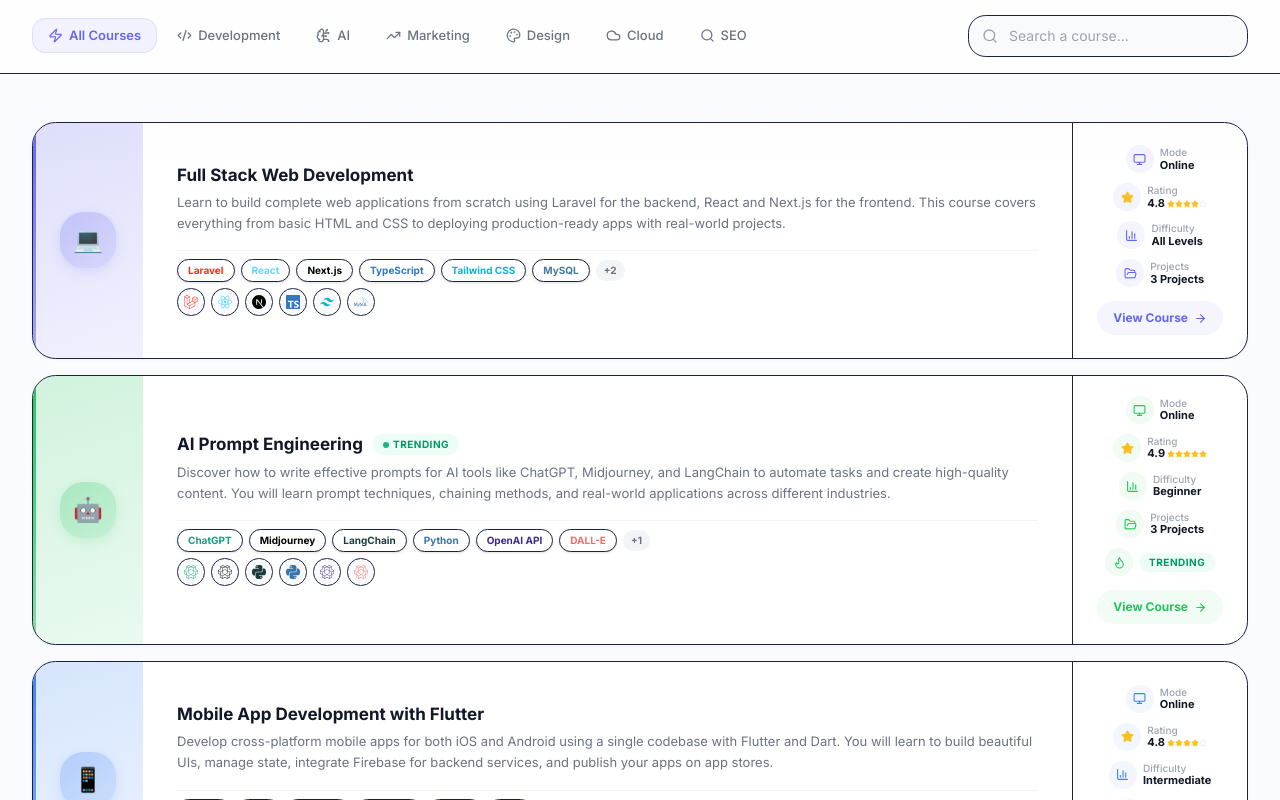
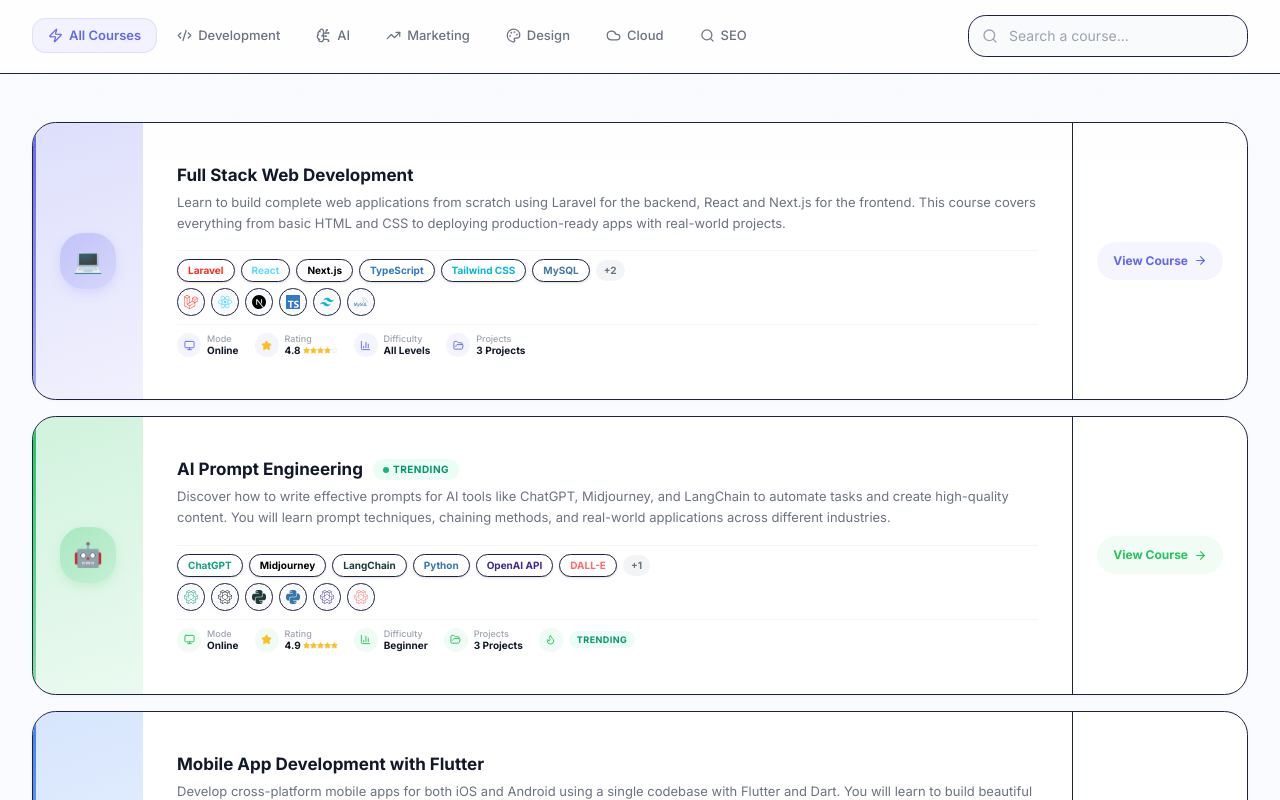
Before and after one commit to singhyogeshwar5608/larawans-new, a Next.js app: page /courses in a window 1280 px wide. Shown: the part 640-1440 px from the top of the page. Built offline with nearby package versions, Linux system fonts and the light colour scheme.

Commit message:
7b213161-5442-4184-8f64-b12a07e172a4

```diff
--- a/src/app/courses/page.tsx
+++ b/src/app/courses/page.tsx
@@ -303,13 +303,77 @@
                 );
               })}
             </div>
-            {/* Mobile-only meta row */}
-            <div className="flex sm:hidden items-center gap-3 mt-2.5">
-              <div className="flex items-center gap-1">
-                <Clock size={11} style={{ color: tc }} />
-                <span className="text-[11px] text-[#4B5563] font-semibold">{course.duration}</span>
+            {/* Divider */}
+            <div className="w-full h-px bg-[#F3F4F6] my-2"></div>
+            {/* Meta Row: Mode | Rating | Difficulty | Projects */}
+            <div className="flex items-center gap-3 sm:gap-4 flex-wrap">
+              {/* Course Mode */}
+              <div className="flex items-center gap-1.5">
+                <div className="flex h-6 w-6 items-center justify-center rounded-md" style={{ backgroundColor: `${tc}12` }}>
+                  <Monitor size={11} style={{ color: tc }} />
+                </div>
+                <div className="flex flex-col">
+                  <span className="text-[9px] text-[#9CA3AF] font-medium leading-tight">Mode</span>
+                  <span className="text-[10px] text-[#111827] font-bold leading-tight">Online</span>
+                </div>
               </div>
-              <LevelBars level={course.level} color={tc} />
+              {/* Star Rating */}
+              <div className="flex items-center gap-1.5">
+                <div className="flex h-6 w-6 items-center justify-center rounded-md" style={{ backgroundColor: `${tc}12` }}>
+                  <Star size={11} style={{ color: "#FBBF24" }} fill="#FBBF24" />
+                </div>
+                <div className="flex flex-col">
+                  <span className="text-[9px] text-[#9CA3AF] font-medium leading-tight">Rating</span>
+                  <div className="flex items-center gap-0.5">
+                    <span className="text-[10px] text-[#111827] font-bold leading-tight">4.{8 + (index % 2)}</span>
+                    <div className="flex items-center">
+                      {[1,2,3,4,5].map((s) => (
+                        <Star key={s} size={7} className={s <= (4 + (index % 2)) ? "text-[#FBBF24]" : "text-[#E5E7EB]"} fill={s <= (4 + (index % 2)) ? "#FBBF24" : "none"} />
+                      ))}
+                    </div>
+                  </div>
+                </div>
+              </div>
+              {/* Course Difficulty */}
+              <div className="flex items-center gap-1.5">
+                <div className="flex h-6 w-6 items-center justify-center rounded-md" style={{ backgroundColor: `${tc}12` }}>
+                  <BarChart3 size={11} style={{ color: tc }} />
+                </div>
+                <div className="flex flex-col">
+                  <span className="text-[9px] text-[#9CA3AF] font-medium leading-tight">Difficulty</span>
+                  <span className="text-[10px] text-[#111827] font-bold leading-tight">{course.level}</span>
+                </div>
+              </div>
+              {/* Projects Count */}
+              <div className="flex items-center gap-1.5">
+                <div className="flex h-6 w-6 items-center justify-center rounded-md" style={{ backgroundColor: `${tc}12` }}>
+                  <FolderOpen size={11} style={{ color: tc }} />
+                </div>
+                <div className="flex flex-col">
+                  <span className="text-[9px] text-[#9CA3AF] font-medium leading-tight">Projects</span>
+                  <span className="text-[10px] text-[#111827] font-bold leading-tight">{course.projects.length} Projects</span>
+                </div>
+              </div>
+              {/* Course Badge */}
+              {course.badge && (
+                <div className="flex items-center gap-1.5">
+                  <div className="flex h-6 w-6 items-center justify-center rounded-md" style={{ backgroundColor: `${tc}12` }}>
+                    <Flame size={11} style={{ color: tc }} />
+                  </div>
+                  <span
+                    className="rounded-full px-2 py-[2px] text-[9px] font-bold uppercase tracking-wider"
+                    style={{
+                      backgroundColor: BADGE_COLORS[course.badge]?.bg,
+                      color: BADGE_COLORS[course.badge]?.text,
+                    }}
+                  >
+                    {course.badge}
+                  </span>
+                </div>
+              )}
+            </div>
+            {/* Mobile-only View Course */}
+            <div className="flex sm:hidden items-center mt-2.5">
               <div
                 className="ml-auto flex items-center gap-1 rounded-full px-3 py-1.5 text-[11px] font-bold"
                 style={{ color: tc, backgroundColor: `${tc}10` }}
@@ -320,75 +384,10 @@
             </div>
           </div>
 
-          {/* ── Right: Meta + CTA ── */}
-          <div className="hidden sm:flex flex-col items-center justify-center gap-2.5 px-5 sm:px-6 py-[20px] flex-shrink-0 border-l border-[#F3F4F6]">
-            {/* Course Mode */}
-            <div className="flex items-center gap-1.5">
-              <div className="flex h-7 w-7 items-center justify-center rounded-lg" style={{ backgroundColor: `${tc}12` }}>
-                <Monitor size={13} style={{ color: tc }} />
-              </div>
-              <div className="flex flex-col">
-                <span className="text-[10px] text-[#9CA3AF] font-medium leading-tight">Mode</span>
-                <span className="text-[11px] text-[#111827] font-bold leading-tight">Online</span>
-              </div>
-            </div>
-            {/* Star Rating */}
-            <div className="flex items-center gap-1.5">
-              <div className="flex h-7 w-7 items-center justify-center rounded-lg" style={{ backgroundColor: `${tc}12` }}>
-                <Star size={13} style={{ color: "#FBBF24" }} fill="#FBBF24" />
-              </div>
-              <div className="flex flex-col">
-                <span className="text-[10px] text-[#9CA3AF] font-medium leading-tight">Rating</span>
-                <div className="flex items-center gap-0.5">
-                  <span className="text-[11px] text-[#111827] font-bold leading-tight">4.{8 + (index % 2)}</span>
-                  <div className="flex items-center">
-                    {[1,2,3,4,5].map((s) => (
-                      <Star key={s} size={8} className={s <= (4 + (index % 2)) ? "text-[#FBBF24]" : "text-[#E5E7EB]"} fill={s <= (4 + (index % 2)) ? "#FBBF24" : "none"} />
-                    ))}
-                  </div>
-                </div>
-              </div>
-            </div>
-            {/* Course Difficulty */}
-            <div className="flex items-center gap-1.5">
-              <div className="flex h-7 w-7 items-center justify-center rounded-lg" style={{ backgroundColor: `${tc}12` }}>
-                <BarChart3 size={13} style={{ color: tc }} />
-              </div>
-              <div className="flex flex-col">
-                <span className="text-[10px] text-[#9CA3AF] font-medium leading-tight">Difficulty</span>
-                <span className="text-[11px] text-[#111827] font-bold leading-tight">{course.level}</span>
-              </div>
-            </div>
-            {/* Projects Count */}
-            <div className="flex items-center gap-1.5">
-              <div className="flex h-7 w-7 items-center justify-center rounded-lg" style={{ backgroundColor: `${tc}12` }}>
-                <FolderOpen size={13} style={{ color: tc }} />
-              </div>
-              <div className="flex flex-col">
-                <span className="text-[10px] text-[#9CA3AF] font-medium leading-tight">Projects</span>
-                <span className="text-[11px] text-[#111827] font-bold leading-tight">{course.projects.length} Projects</span>
-              </div>
-            </div>
-            {/* Course Badge */}
-            {course.badge && (
-              <div className="flex items-center gap-1.5">
-                <div className="flex h-7 w-7 items-center justify-center rounded-lg" style={{ backgroundColor: `${tc}12` }}>
-                  <Flame size={13} style={{ color: tc }} />
-                </div>
-                <span
-                  className="rounded-full px-2.5 py-[2px] text-[10px] font-bold uppercase tracking-wider"
-                  style={{
-                    backgroundColor: BADGE_COLORS[course.badge]?.bg,
-                    color: BADGE_COLORS[course.badge]?.text,
-                  }}
-                >
-                  {course.badge}
-                </span>
-              </div>
-            )}
-            {/* View Course pill */}
+          {/* ── Right: View Course CTA only ── */}
+          <div className="hidden sm:flex flex-col items-center justify-center px-5 sm:px-6 flex-shrink-0 border-l border-[#F3F4F6]">
             <div
-              className="flex items-center gap-1.5 rounded-full px-4 py-2 text-[12px] font-bold transition-all duration-300 group-hover:shadow-md mt-1"
+              className="flex items-center gap-1.5 rounded-full px-4 py-2.5 text-[12px] font-bold transition-all duration-300 group-hover:shadow-md"
               style={{
                 color: tc,
                 backgroundColor: `${tc}10`,
```
